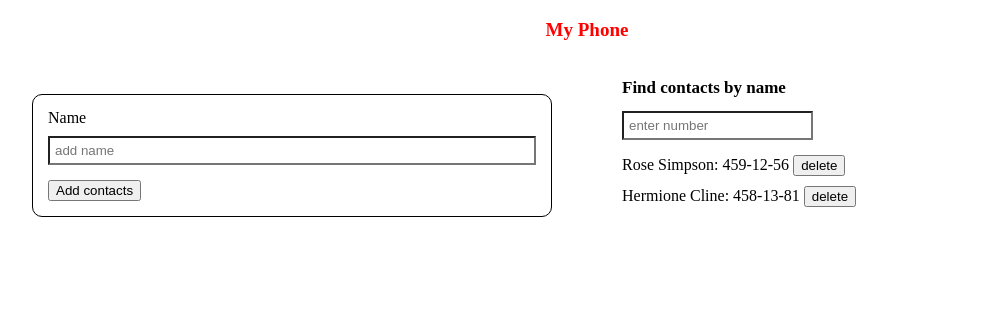
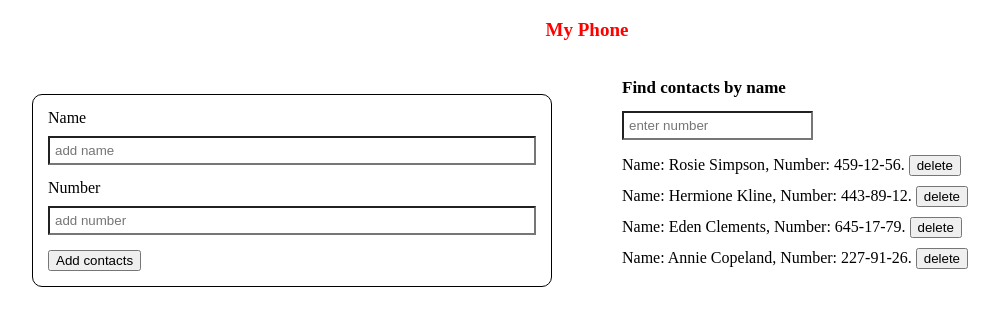
Before and after one commit to AntonioBukin/goit-react-hw-02-phonebook, a React (Create React App) app: page / in a window 1280 px wide. Shown: the top 326 px of the page, without its empty margins (53-1052 px from the left). Built offline with nearby package versions, Linux system fonts and the light colour scheme.

Commit message:
add information

```diff
--- a/src/modules/MyPhone/MyPhone.jsx
+++ b/src/modules/MyPhone/MyPhone.jsx
@@ -6,7 +6,30 @@ import styles from "./my-phone.module.scss";
 
 //1. Створюємо класовий компонент
 class MyPhone extends Component {
+    state = {
+        contacts: [
+            {id: 'id-1', name: 'Rosie Simpson', number: '459-12-56'},
+            {id: 'id-2', name: 'Hermione Kline', number: '443-89-12'},
+            {id: 'id-3', name: 'Eden Clements', number: '645-17-79'},
+            {id: 'id-4', name: 'Annie Copeland', number: '227-91-26'},
+          ],
+          filter: "",
+          name: "",
+          number: "",
+    }
+
     render() { //пишемо метод render, який буде повертати розмітку
+        const {contacts} = this.state;
+
+        const elements = contacts.map(({id, name, number}) => (
+            <li className={styles.listItem} key={id}>
+                Name: {name}, Number: {number}. <button>delete</button>
+            </li>
+
+        ))
+
+
+
         return(
             <div className={styles.wrapper}>
                 <h3 className={styles.title}>My Phone</h3>
@@ -23,18 +46,23 @@ class MyPhone extends Component {
                                   required/>
                                 {/* <input className={styles.textField} placeholder="add name"/> */}
                             </div>
+                            <div className={styles.formGroup}>
+                                <label>Number</label>
+                                <input className={styles.textField} placeholder="add number"
+                                  type="text"
+                                  name="name"
+                                  pattern="^[a-zA-Zа-яА-Я]+(([' -][a-zA-Zа-яА-Я ])?[a-zA-Zа-яА-Я]*)*$"
+                                  title="Name may contain only letters, apostrophe, dash and spaces. For example Adrian, Jacob Mercer, Charles de Batz de Castelmore d'Artagnan"
+                                  required/>
+                                {/* <input className={styles.textField} placeholder="add name"/> */}
+                            </div>
                             <button type="submit">Add contacts</button>
                         </form>
                     </MyPhoneBlock>
                     <MyPhoneBlock title="Find contacts by name">
                         <input className={styles.textField} placeholder="enter number" />
                         <ol className={styles.list}>
-                            <li className={styles.listItem}>
-                                Rose Simpson: 459-12-56 <button>delete</button>
-                            </li>
-                            <li className={styles.listItem}>
-                                Hermione Cline: 458-13-81 <button>delete</button>
-                            </li>
+                            {elements}
                         </ol>
                     </MyPhoneBlock>
 
```
